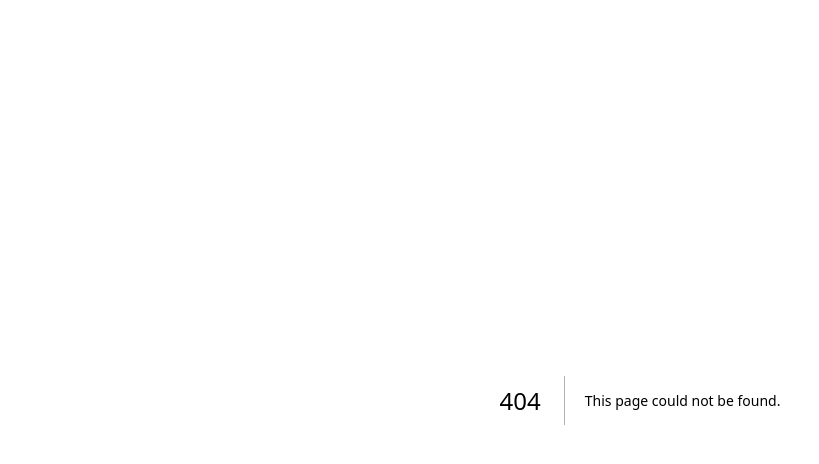
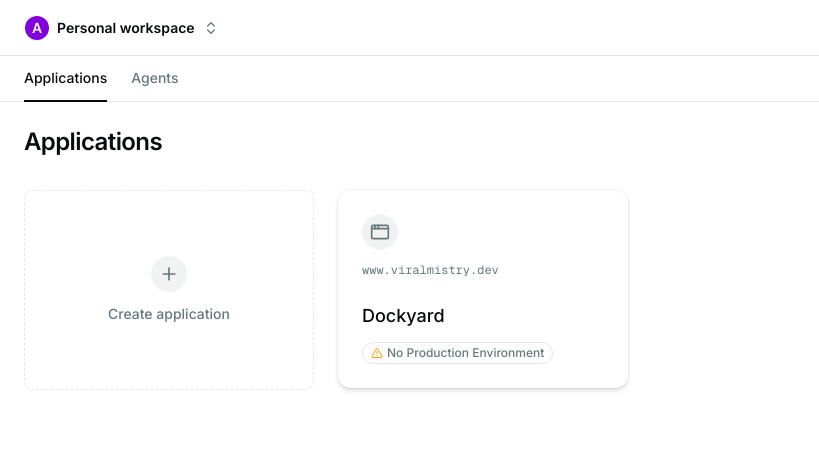
Before and after one commit to mistryviral05/dockyard-frontend, a Next.js app: page /apps in a window 1280 px wide. Before the commit this address had no page. Shown: the top 464 px of the page, without its empty margins (0-819 px from the left). Built offline with nearby package versions, Linux system fonts and the light colour scheme.

Commit message:
feat: add Applications page with grid and create application card components

```diff
--- /dev/null
+++ b/src/app/(dashboard)/apps/_components/application-card.tsx
@@ -0,0 +1,70 @@
+import Link from "next/link"
+import { AppWindow, TriangleAlert } from "lucide-react"
+
+import {
+  Card,
+  CardContent,
+  CardFooter,
+  CardHeader,
+  CardTitle,
+} from "@/shared/components/ui/card"
+import { Badge } from "@/shared/components/myui/badge"
+import { cn } from "@/shared/lib/utils"
+
+export type Application = {
+  id: string
+  name: string
+  domain: string
+  hasProduction: boolean
+  updatedLabel: string
+  /** Tailwind classes for the accent bar at the top of the card. */
+  accentClassName?: string
+}
+
+function ApplicationCard({ application }: { application: Application }) {
+  const { id, name, domain, hasProduction, updatedLabel, accentClassName } =
+    application
+
+  return (
+    <div className="flex flex-col gap-2">
+      <Link
+        href={`/apps/${id}`}
+        className="group rounded-md outline-none focus-visible:ring-2 focus-visible:ring-ring focus-visible:ring-offset-2 focus-visible:ring-offset-background"
+      >
+        <Card className="gap-0 py-0 transition-shadow group-hover:shadow-lg">
+
+          <CardHeader className="gap-3 pt-6">
+            <span className="flex size-9 items-center justify-center rounded-full bg-muted text-muted-foreground">
+              <AppWindow className="size-5" />
+            </span>
+            <p className="truncate font-mono text-xs text-muted-foreground">
+              {domain}
+            </p>
+          </CardHeader>
+
+          <CardContent className="pt-6 pb-6">
+            <CardTitle className="text-lg">{name}</CardTitle>
+            <div className="mt-3">
+              {hasProduction ? (
+                <Badge variant="primary">Production</Badge>
+              ) : (
+                <Badge
+                  variant="outline"
+                  className="text-muted-foreground [&_svg]:text-amber-500"
+                >
+                  <TriangleAlert />
+                  No Production Environment
+                </Badge>
+              )}
+            </div>
+          </CardContent>
+
+        </Card>
+      </Link>
+
+
+    </div>
+  )
+}
+
+export { ApplicationCard }
--- /dev/null
+++ b/src/app/(dashboard)/apps/_components/applications-grid.tsx
@@ -0,0 +1,25 @@
+import { ApplicationCard, type Application } from "./application-card"
+import { CreateApplicationCard } from "./create-application-card"
+
+const applications: Application[] = [
+  {
+    id: "dockyard",
+    name: "Dockyard",
+    domain: "www.viralmistry.dev",
+    hasProduction: false,
+    updatedLabel: "7d ago",
+  },
+]
+
+function ApplicationsGrid() {
+  return (
+    <div className="grid grid-cols-1 gap-6 sm:grid-cols-2 lg:grid-cols-4">
+      <CreateApplicationCard />
+      {applications.map((application) => (
+        <ApplicationCard key={application.id} application={application} />
+      ))}
+    </div>
+  )
+}
+
+export { ApplicationsGrid }
--- /dev/null
+++ b/src/app/(dashboard)/apps/_components/create-application-card.tsx
@@ -0,0 +1,22 @@
+import { Plus } from "lucide-react"
+
+import { cn } from "@/shared/lib/utils"
+
+function CreateApplicationCard({ className }: { className?: string }) {
+  return (
+    <button
+      type="button"
+      className={cn(
+        "group flex min-h-50 w-full flex-col items-center justify-center gap-3 rounded-2xl border border-dashed border-border bg-transparent text-muted-foreground transition-colors outline-none hover:border-foreground/30 hover:bg-muted/40 hover:text-foreground focus-visible:ring-2 focus-visible:ring-ring focus-visible:ring-offset-2 focus-visible:ring-offset-background cursor-pointer",
+        className
+      )}
+    >
+      <span className="flex size-9 items-center justify-center rounded-full bg-muted text-muted-foreground transition-colors group-hover:bg-foreground group-hover:text-background">
+        <Plus className="size-5" />
+      </span>
+      <span className="text-sm font-medium">Create application</span>
+    </button>
+  )
+}
+
+export { CreateApplicationCard }
--- /dev/null
+++ b/src/app/(dashboard)/apps/page.tsx
@@ -0,0 +1,14 @@
+import { ApplicationsGrid } from "./_components/applications-grid"
+
+export default function ApplicationsPage() {
+  return (
+    <div className="mx-auto w-full max-w-7xl">
+      <h1 className="font-heading text-2xl font-semibold tracking-tight">
+        Applications
+      </h1>
+      <div className="mt-8">
+        <ApplicationsGrid />
+      </div>
+    </div>
+  )
+}
--- a/src/app/(dashboard)/page.tsx
+++ /dev/null
@@ -1,13 +0,0 @@
-import { Button } from "@/shared/components/ui/button";
-import { UserButton } from "@clerk/nextjs";
-import Image from "next/image";
-
-export default function Home() {
-  return (
-    <div>
-       <div className="flex items-center justify-between">
-
-       </div>
-    </div>
-  );
-}
--- a/src/shared/components/navbar/navbar.tsx
+++ b/src/shared/components/navbar/navbar.tsx
@@ -17,13 +17,13 @@ import { Badge } from "@/shared/components/myui/badge"
 import { NavTabs, type NavTabItem } from "@/shared/components/myui/nav-tabs"
 
 const tabs: NavTabItem[] = [
-  { label: "Applications", href: "/" },
+  { label: "Applications", href: "/apps" },
   { label: "Agents", href: "/agents" },
 ]
 
 function Navbar() {
   return (
-    <header className="w-full border-b border-border ">
+    <header className="w-full border-b border-border">
       {/* Top row: workspace switcher + actions */}
       <div className="flex h-14 items-center border-b border-border justify-between px-4 sm:px-6">
         <DropdownMenu >
```
